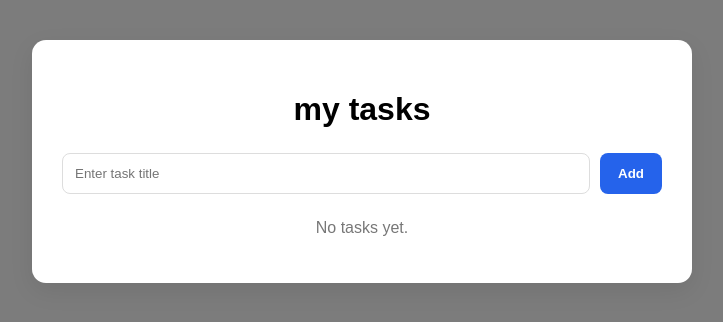
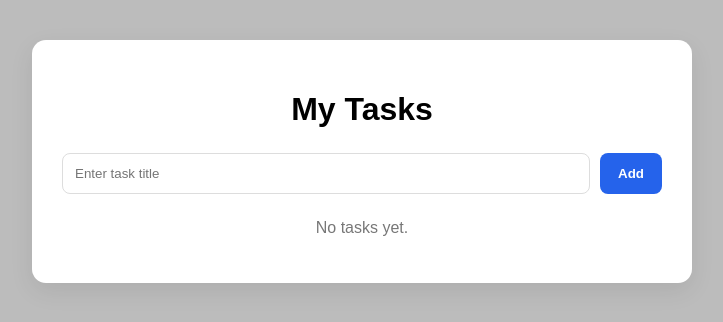
Before and after one commit to alaa03omari/django-crud-app, a Django app: page / in a window 1280 px wide. Shown: the top 322 px of the page, without its empty margins (278-1001 px from the left). Run offline with Django 5.2, Linux system fonts and the light colour scheme; data that the repository does not hold is empty.

Commit message:
change things

```diff
--- a/tasks/templates/home.html
+++ b/tasks/templates/home.html
@@ -5,7 +5,7 @@
         <style>
         body {
             font-family: Arial, sans-serif;
-            background: #7c7c7c;
+            background: #bcbcbc;
             margin: 0;
             padding: 40px;
         }
@@ -99,7 +99,7 @@
     <body>
 
         <div class="container">
-            <h1>my tasks </h1>
+            <h1>My Tasks </h1>
             <form method="POST">
                 {% csrf_token %}
                 <input type="text" name="title" placeholder="Enter task title">
```
